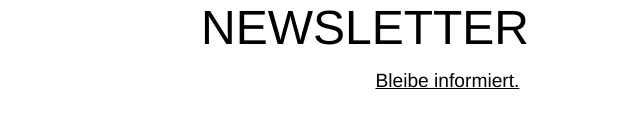
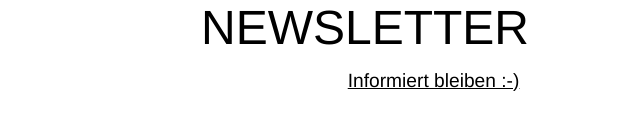
Before and after one commit to dan-wenger/gehstueck-website, a SvelteKit app: page / in a window 1280 px wide. Shown: the part 4430-4560 px from the top of the page, without its empty margins (511-1151 px from the left). Built offline with nearby package versions, Linux system fonts and the light colour scheme.

Commit message:
korrektur texxt

```diff
--- a/src/routes/+page.svelte
+++ b/src/routes/+page.svelte
@@ -204,7 +204,7 @@
   <div class="container-right">
     <h2 class="untertitel">NEWSLETTER</h2>
     <p>
-      <a href="mailto:info@gehstueck.ch?subject=Anmeldung%20Newsletter&body=Guten%20Tag%0A%0AGerne%20melde%20ich%20mich%20für%20den%20Newsletter%20an.%0A%0A%5BAdjektiv%5D%20Gr%C3%BCsse%0A%0A%5BName%5D" class="newsletter">Bleibe informiert.</a>
+      <a href="mailto:info@gehstueck.ch?subject=Anmeldung%20Newsletter&body=Guten%20Tag%0A%0AGerne%20melde%20ich%20mich%20für%20den%20Newsletter%20an.%0A%0A%5BAdjektiv%5D%20Gr%C3%BCsse%0A%0A%5BName%5D" class="newsletter">Informiert bleiben :-)</a>
     </p>
   </div>
 
```
